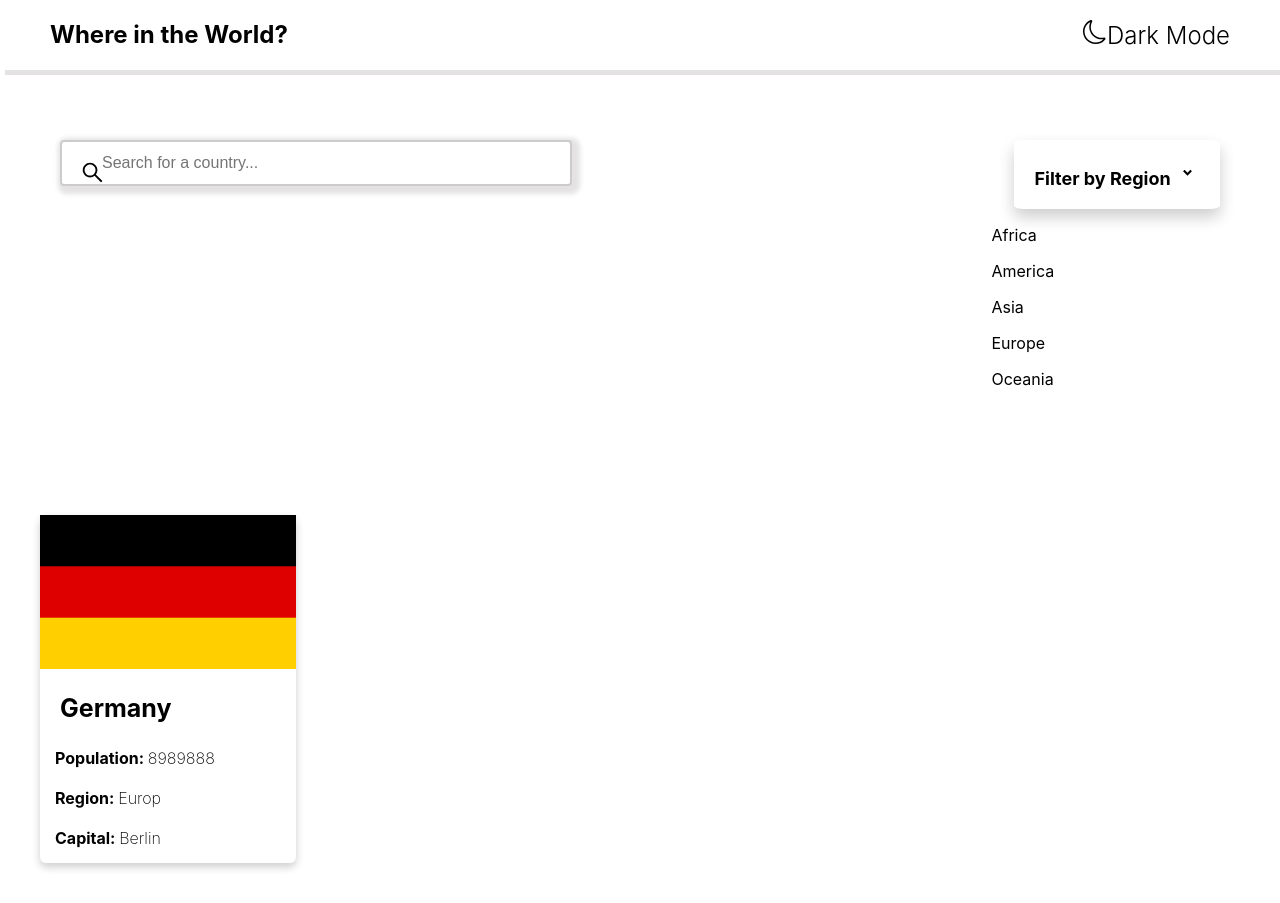
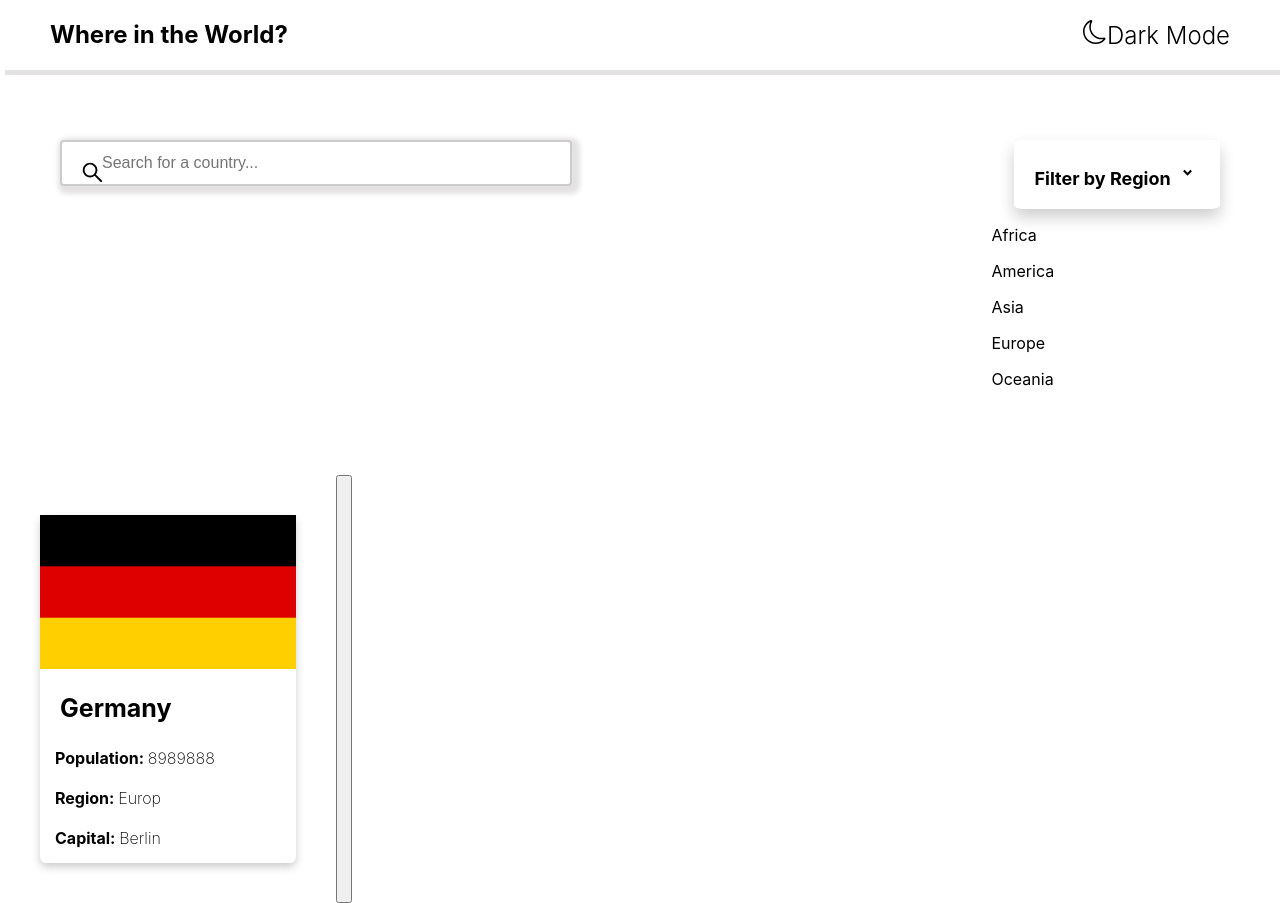
Before and after one commit to fiokee/countries-Api.github.io, a React (Create React App) app: page / in a window 1280 px wide. Built offline with nearby package versions, Linux system fonts and the light colour scheme.

Commit message:
updating the Ui

```diff
--- a/src/components/TopForm.css
+++ b/src/components/TopForm.css
@@ -54,5 +54,5 @@ input[type=text] {
   }
 
   .region-list p{
-    display: none;
+    display: block;
   }
--- a/src/components/TopForm.js
+++ b/src/components/TopForm.js
@@ -15,8 +15,7 @@ export const TopForm = () => {
           <div className='filter-religion'>
             <h2>Filter by Region <RiArrowDropDownLine className='drop'/></h2>
           </div>
-          <div>
-
+          <div className='region-list'>
             <p>Africa</p>
             <p>America</p>
             <p>Asia</p>
--- a/src/components/countries/Country.js
+++ b/src/components/countries/Country.js
@@ -4,6 +4,14 @@ import CountryImg from '../../assets/germany.png';
 
 
 export const Country = () => {
+  function fetchCountries(){
+    fetch('https://restcountries.com/v3.1/all').then(response =>{
+      return response.json()
+    }).then(data =>{
+      console.log(data)
+    });
+  }
+
   return (
     <div className='container'>
     <div className='card'>
@@ -13,6 +21,7 @@ export const Country = () => {
         <p>Region: <span>Europ</span></p>
         <p>Capital: <span>Berlin</span></p>
     </div>
+    <button onClick={fetchCountries}></button>
     </div>
   )
 }
```
